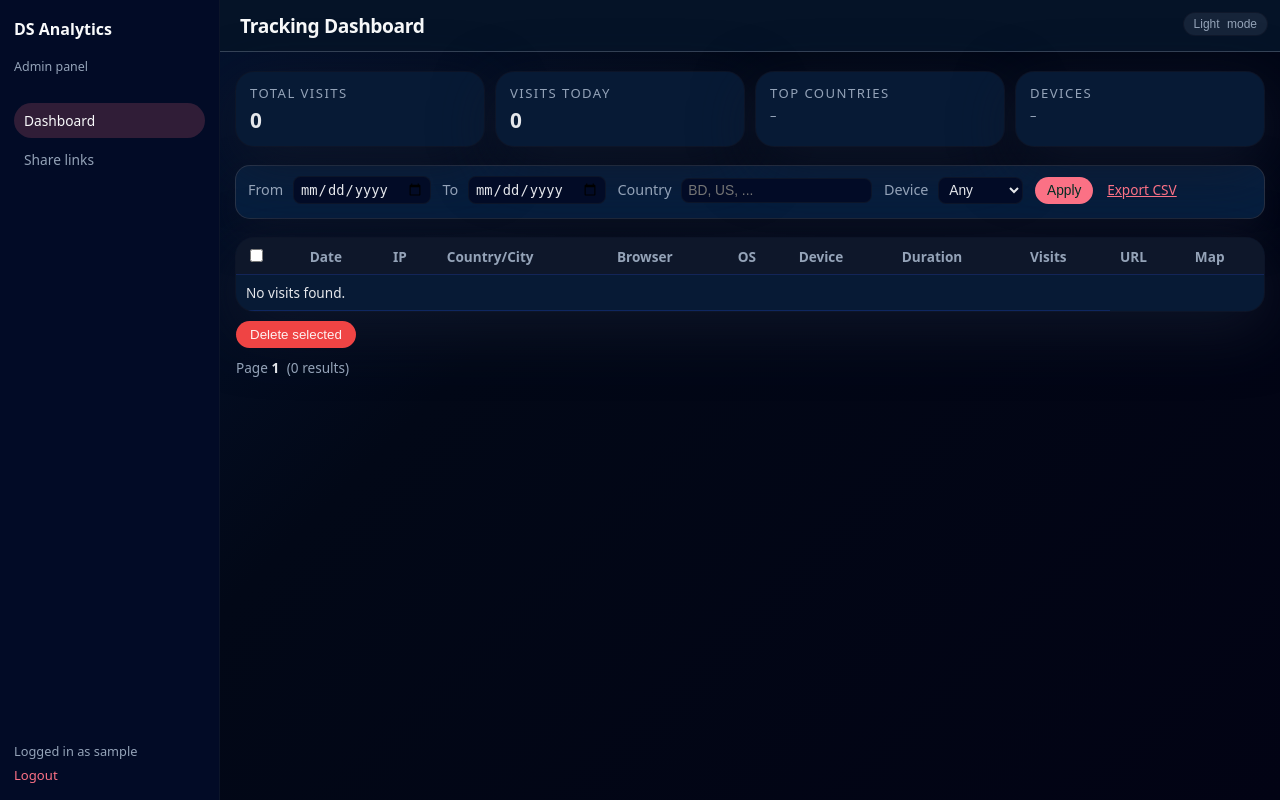
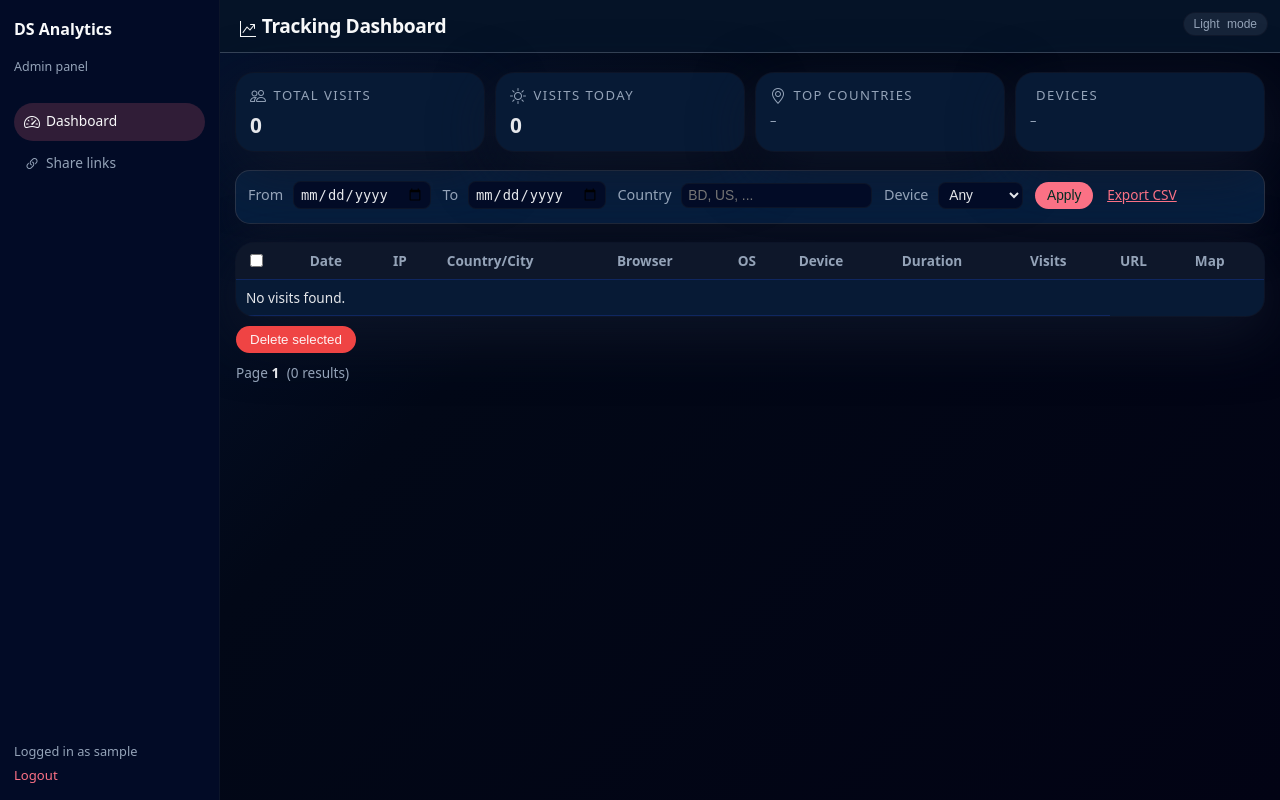
Before and after one commit to eHawking/projectt, a PHP site: page /admin/dashboard in a window 1280 px wide. Run offline with PHP 8.4, Linux system fonts and the light colour scheme; the visitor is signed in with stand-in values (Sample User, id 1); data that the repository does not hold is empty; a stand-in replaces the project's code that opens the database connection; some libraries are stand-ins or nearby versions.

Commit message:
Add Bootstrap Icons and iframe homepage

```diff
--- a/admin/dashboard.php
+++ b/admin/dashboard.php
@@ -79,6 +79,7 @@ $currentQuery = http_build_query([
     <meta charset="utf-8">
     <title>Admin Dashboard</title>
     <meta name="viewport" content="width=device-width, initial-scale=1.0">
+    <link rel="stylesheet" href="https://cdn.jsdelivr.net/npm/bootstrap-icons@1.11.3/font/bootstrap-icons.css">
     <style>
         :root {
             /* Light theme (default) – dark navy CRM style */
@@ -114,6 +115,12 @@ $currentQuery = http_build_query([
 
         * {
             box-sizing: border-box;
+        }
+
+        .icon-inline {
+            margin-right: 6px;
+            font-size: 1rem;
+            vertical-align: -0.1em;
         }
 
         body {
@@ -432,8 +439,8 @@ $currentQuery = http_build_query([
     <div class="sidebar-logo-main">DS Analytics</div>
     <div class="sidebar-logo-sub">Admin panel</div>
     <nav class="sidebar-nav">
-        <a href="/admin/dashboard" class="sidebar-link sidebar-link-active">Dashboard</a>
-        <a href="/admin/share_links" class="sidebar-link">Share links</a>
+        <a href="/admin/dashboard" class="sidebar-link sidebar-link-active"><i class="bi bi-speedometer2 icon-inline"></i>Dashboard</a>
+        <a href="/admin/share_links" class="sidebar-link"><i class="bi bi-link-45deg icon-inline"></i>Share links</a>
     </nav>
     <div class="sidebar-user">
         <div>Logged in as <?= h($_SESSION['admin_username'] ?? 'admin') ?></div>
@@ -441,20 +448,20 @@ $currentQuery = http_build_query([
     </div>
 </div>
 <header>
-    <h1>Tracking Dashboard</h1>
+    <h1><i class="bi bi-graph-up-arrow icon-inline"></i>Tracking Dashboard</h1>
 </header>
 <div class="container">
     <div class="cards">
         <div class="card">
-            <div class="card-title">Total visits</div>
+            <div class="card-title"><i class="bi bi-people icon-inline"></i>Total visits</div>
             <div class="card-value"><?= $totalVisits ?></div>
         </div>
         <div class="card">
-            <div class="card-title">Visits today</div>
+            <div class="card-title"><i class="bi bi-sun icon-inline"></i>Visits today</div>
             <div class="card-value"><?= $todayVisits ?></div>
         </div>
         <div class="card">
-            <div class="card-title">Top countries</div>
+            <div class="card-title"><i class="bi bi-geo-alt icon-inline"></i>Top countries</div>
             <ul class="top-list">
                 <?php foreach ($topCountries as $row): ?>
                     <li><?= h($row['country'] ?? 'Unknown') ?> (<?= (int)$row['c'] ?>)</li>
@@ -465,7 +472,7 @@ $currentQuery = http_build_query([
             </ul>
         </div>
         <div class="card">
-            <div class="card-title">Devices</div>
+            <div class="card-title"><i class="bi bi-phone-laptop icon-inline"></i>Devices</div>
             <ul class="top-list">
                 <?php foreach ($topDevices as $row): ?>
                     <li><?= h($row['device_type'] ?? 'Unknown') ?> (<?= (int)$row['c'] ?>)</li>
@@ -585,9 +592,9 @@ $currentQuery = http_build_query([
     </script>
 </div>
 <div class="bottom-nav">
-    <a href="/admin/dashboard" class="bottom-nav-link bottom-nav-link-active">Dashboard</a>
-    <a href="/admin/share_links" class="bottom-nav-link">Share</a>
-    <a href="/admin/logout" class="bottom-nav-link">Logout</a>
+    <a href="/admin/dashboard" class="bottom-nav-link bottom-nav-link-active"><i class="bi bi-speedometer2"></i></a>
+    <a href="/admin/share_links" class="bottom-nav-link"><i class="bi bi-link-45deg"></i></a>
+    <a href="/admin/logout" class="bottom-nav-link"><i class="bi bi-box-arrow-right"></i></a>
 </div>
 </body>
 </html>
```
Also changed, not shown: admin/login.php (+8 -1 lines), admin/share_links.php (+15 -8 lines), admin/visit.php (+13 -6 lines), index.php (+34 -3 lines), landing.php (+9 -0 lines).
